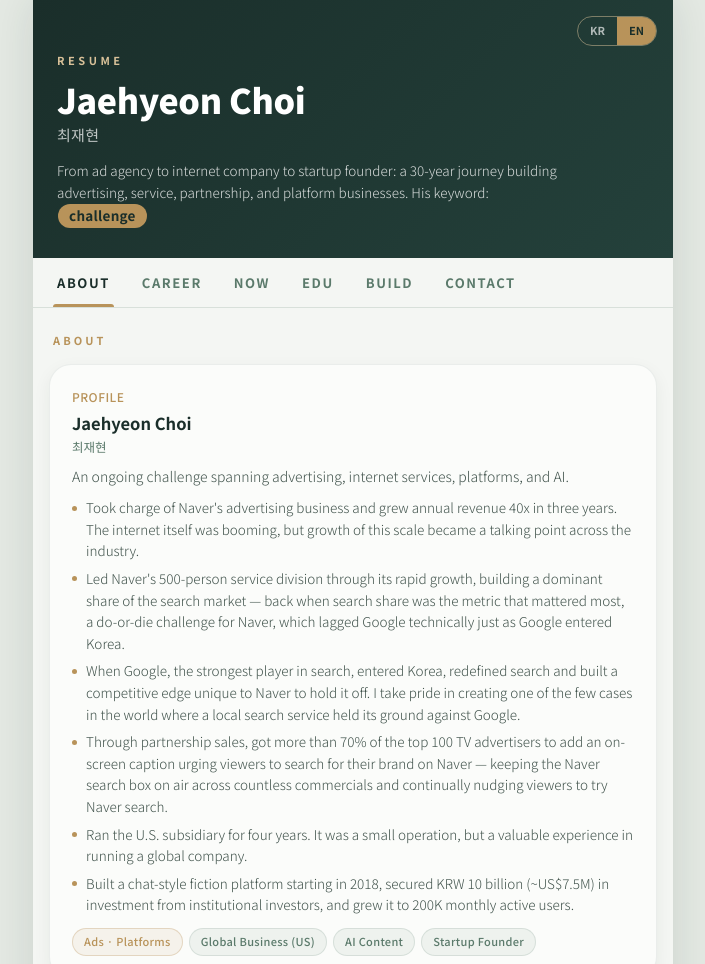
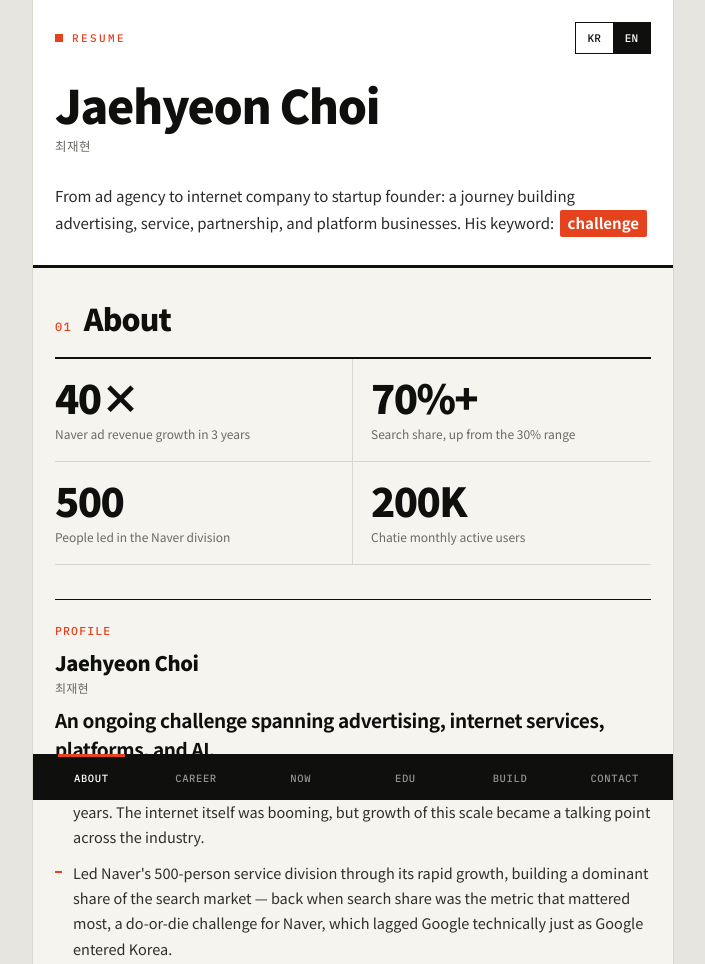
Before and after one commit to jaetheory/My-history, a plain HTML site: page index.html in a window 1280 px wide. Shown: the top 964 px of the page, without its empty margins (287-992 px from the left). Drawn offline with Linux system fonts and the light colour scheme.

Commit message:
Redesign: editorial paper/red style with bottom tabbar and timeline
Co-Authored-By: Devin AI <158243242+devin-ai-integration[bot]@users.noreply.github.com>

```diff
--- a/index.html
+++ b/index.html
@@ -2,252 +2,234 @@
 <html lang="en">
 <head>
 <meta charset="UTF-8">
-<meta name="viewport" content="width=device-width, initial-scale=1.0">
+<meta name="viewport" content="width=device-width, initial-scale=1.0, viewport-fit=cover">
+<meta name="theme-color" content="#0f0f0e">
 <title>Jaehyeon Choi | 최재현</title>
 <meta name="robots" content="noindex, nofollow, noarchive">
 <meta name="googlebot" content="noindex, nofollow, noarchive">
 <meta property="og:type" content="website">
 <meta property="og:url" content="https://jaetheory.github.io/My-history/">
 <meta property="og:title" content="최재현 — Jaehyeon Choi">
-<meta property="og:description" content="광고·인터넷 플랫폼·AI를 아우르는 30여 년 경력의 경영자">
+<meta property="og:description" content="광고·인터넷 플랫폼·AI를 아우르는 끊임없는 도전의 여정">
 <meta property="og:locale" content="ko_KR">
 <meta property="og:image" content="https://jaetheory.github.io/My-history/og-image.png">
 <meta name="twitter:card" content="summary_large_image">
 <meta name="twitter:title" content="최재현 — Jaehyeon Choi">
-<meta name="twitter:description" content="광고·인터넷 플랫폼·AI를 아우르는 30여 년 경력의 경영자">
+<meta name="twitter:description" content="광고·인터넷 플랫폼·AI를 아우르는 끊임없는 도전의 여정">
 <meta name="twitter:image" content="https://jaetheory.github.io/My-history/og-image.png">
 <link rel="preconnect" href="https://fonts.googleapis.com">
 <link rel="preconnect" href="https://fonts.gstatic.com" crossorigin>
-<link href="https://fonts.googleapis.com/css2?family=Noto+Sans+KR:wght@300;400;500;700;900&display=swap" rel="stylesheet">
+<link href="https://fonts.googleapis.com/css2?family=Noto+Sans+KR:wght@300;400;500;600;700;900&family=IBM+Plex+Mono:wght@400;500&display=swap" rel="stylesheet">
 <style>
   :root{
-    --forest:#1a2e2a;
-    --forest-2:#24413b;
-    --moss:#5b7a6b;
-    --bg:#f4f6f3;
-    --card:#fbfcfa;
-    --gold:#b8935a;
-    --gold-light:#d9c199;
-    --ink:#1f2c28;
+    --ink:#0f0f0e;
+    --paper:#f5f4ef;
+    --white:#ffffff;
+    --line:#d8d6cd;
+    --muted:#6a6963;
+    --accent:#e5421e;
+    --mono:'IBM Plex Mono',ui-monospace,SFMono-Regular,Menlo,Consolas,monospace;
   }
   *{margin:0;padding:0;box-sizing:border-box}
   button{font-family:inherit}
   html{-webkit-text-size-adjust:100%}
   body{
     font-family:'Noto Sans KR',-apple-system,BlinkMacSystemFont,'Segoe UI',Roboto,'Helvetica Neue',Arial,sans-serif;
-    background:var(--bg);
+    background:var(--paper);
     color:var(--ink);
-    line-height:1.6;
+    line-height:1.65;
+    -webkit-font-smoothing:antialiased;
   }
+  a:focus-visible,button:focus-visible{outline:2px solid var(--accent);outline-offset:2px}
   .app{
-    max-width:640px;
-    margin:0 auto;
-    min-height:100vh;
-    background:var(--bg);
-    display:flex;
-    flex-direction:column;
+    max-width:640px;margin:0 auto;min-height:100vh;
+    background:var(--paper);
+    display:flex;flex-direction:column;
   }
   @media (min-width:641px){
-    body{background:#e4e9e3}
-    .app{box-shadow:0 0 40px rgba(26,46,42,.12)}
+    body{background:#e6e5df}
+    .app{box-shadow:0 0 0 1px var(--line)}
   }
 
   /* ---------- Header ---------- */
   header{
-    background:linear-gradient(135deg,var(--forest) 0%,var(--forest-2) 100%);
-    color:#fff;
-    padding:52px 24px 30px;
     position:relative;
+    padding:max(22px,calc(env(safe-area-inset-top) + 12px)) 22px 28px;
+    border-bottom:3px solid var(--ink);
+    background:var(--white);
+  }
+  .topline{
+    display:flex;align-items:center;justify-content:space-between;
+    margin-bottom:26px;
   }
   .header-label{
-    font-size:11px;
-    font-weight:700;
-    letter-spacing:.32em;
-    color:var(--gold-light);
-    text-transform:uppercase;
-    margin-bottom:10px;
+    font-family:var(--mono);font-size:11px;font-weight:500;letter-spacing:.22em;
+    color:var(--accent);text-transform:uppercase;
   }
-  .header-name{
-    font-size:34px;
-    font-weight:800;
-    line-height:1.2;
-    letter-spacing:-.01em;
+  .header-label::before{content:"";display:inline-block;width:8px;height:8px;background:var(--accent);margin-right:9px}
+  .lang-switch{
+    display:flex;border:1.5px solid var(--ink);
+    font-family:var(--mono);font-size:11px;font-weight:500;letter-spacing:.08em;
   }
-  .header-name .en{display:block;font-size:15px;font-weight:400;color:rgba(255,255,255,.72);margin-top:6px;letter-spacing:.02em}
+  .lang-switch button{
+    appearance:none;border:0;background:transparent;color:var(--ink);
+    padding:6px 12px;cursor:pointer;font:inherit;
+  }
+  .lang-switch button.on{background:var(--ink);color:var(--white)}
+  .hero{display:flex;align-items:flex-end;gap:18px}
+  .avatar{
+    position:relative;flex:0 0 auto;
+    width:96px;height:120px;border-radius:2px;
+    background:var(--ink);overflow:hidden;
+    display:flex;align-items:center;justify-content:center;
+  }
+  .avatar::after{content:"";position:absolute;left:0;bottom:0;width:100%;height:5px;background:var(--accent)}
+  .avatar .ini{font-weight:900;font-size:30px;color:var(--white);letter-spacing:.02em}
+  .avatar img{position:absolute;inset:0;width:100%;height:100%;object-fit:cover;object-position:50% 20%}
+  .hero-text{min-width:0;padding-bottom:4px}
+  .header-name{font-weight:900;font-size:46px;line-height:1.08;letter-spacing:-.03em}
+  .header-name .en{
+    display:block;font-family:var(--mono);font-size:12.5px;font-weight:400;
+    color:var(--muted);margin-top:10px;letter-spacing:.04em;
+  }
   .header-tag{
-    margin-top:16px;
-    font-size:13.5px;
-    font-weight:300;
-    color:rgba(255,255,255,.82);
-    max-width:88%;
+    margin-top:26px;
+    font-size:15px;font-weight:400;line-height:1.75;
+    color:#2a2a28;word-break:keep-all;
   }
   .header-tag .kw{
-    display:inline-block;
-    background:var(--gold);
-    color:var(--forest);
-    font-weight:700;
-    padding:1px 11px 2px;
-    border-radius:999px;
-    margin:0 1px;
-    letter-spacing:.02em;
+    display:inline-block;background:var(--accent);color:var(--white);
+    font-weight:700;padding:0 8px 1px;margin:0 2px;border-radius:2px;
   }
-  .lang-switch{
-    position:absolute;
-    top:16px;
-    right:16px;
-    display:flex;
-    border:1px solid rgba(217,193,153,.5);
-    border-radius:999px;
-    overflow:hidden;
-    font-size:11px;
-    font-weight:700;
-    letter-spacing:.08em;
+
+  /* ---------- Bottom nav ---------- */
+  .tabbar{
+    position:fixed;left:50%;bottom:0;transform:translateX(-50%);
+    width:100%;max-width:640px;z-index:20;
+    display:flex;justify-content:space-between;
+    background:var(--ink);
+    padding:0 6px max(0px,env(safe-area-inset-bottom));
   }
-  .lang-switch button{
-    appearance:none;border:0;background:transparent;color:rgba(255,255,255,.65);
-    padding:5px 12px;cursor:pointer;font:inherit;
+  .tab{
+    flex:1 1 0;min-width:0;
+    appearance:none;border:0;background:transparent;cursor:pointer;
+    font-family:var(--mono);font-size:10.5px;font-weight:500;letter-spacing:.06em;
+    color:rgba(255,255,255,.55);
+    padding:17px 2px 15px;position:relative;white-space:nowrap;
+    transition:color .2s ease;
   }
-  .lang-switch button.on{background:var(--gold);color:var(--forest)}
-
-  /* ---------- Tabs ---------- */
-  .tabbar{
-    position:sticky;top:0;z-index:10;
-    background:var(--bg);
-    border-bottom:1px solid rgba(91,122,107,.18);
-    display:flex;
-    overflow-x:auto;
-    scrollbar-width:none;
-    -ms-overflow-style:none;
-    padding:0 8px;
+  .tab::before{
+    content:"";position:absolute;left:18%;right:18%;top:0;height:3px;
+    background:var(--accent);transform:scaleX(0);transition:transform .2s ease;
   }
-  .tabbar::-webkit-scrollbar{display:none}
-  .tab{
-    flex:0 0 auto;
-    appearance:none;border:0;background:transparent;cursor:pointer;
-    font:inherit;font-size:13px;font-weight:600;letter-spacing:.12em;
-    color:var(--moss);
-    padding:15px 16px 13px;
-    position:relative;
-    white-space:nowrap;
-  }
-  .tab::after{
-    content:"";position:absolute;left:12px;right:12px;bottom:0;
-    height:3px;border-radius:3px 3px 0 0;
-    background:transparent;
-  }
-  .tab.on{color:var(--forest)}
-  .tab.on::after{background:var(--gold)}
+  .tab.on{color:var(--white)}
+  .tab.on::before{transform:scaleX(1)}
 
   /* ---------- Content ---------- */
-  main{flex:1;padding:20px 16px 28px}
+  main{flex:1;padding:34px 22px 110px}
   .panel{display:none}
-  .panel.on{display:block;animation:fade .25s ease}
-  @keyframes fade{from{opacity:0;transform:translateY(6px)}to{opacity:1;transform:none}}
+  .panel.on{display:block;animation:rise .3s ease}
+  @keyframes rise{from{opacity:0;transform:translateY(10px)}to{opacity:1;transform:none}}
+  @media (prefers-reduced-motion:reduce){.panel.on{animation:none}.tab::before{transition:none}}
 
   .section-title{
-    font-size:11px;font-weight:700;letter-spacing:.28em;text-transform:uppercase;
-    color:var(--gold);margin:4px 4px 14px;
+    display:flex;align-items:baseline;gap:12px;
+    font-weight:900;font-size:30px;letter-spacing:-.03em;line-height:1.1;
+    margin-bottom:22px;
   }
+  .section-title .n{font-family:var(--mono);font-size:12px;font-weight:500;color:var(--accent);letter-spacing:.1em}
 
+  /* key numbers */
+  .stats{
+    display:grid;grid-template-columns:1fr 1fr;
+    border-top:2px solid var(--ink);margin-bottom:34px;
+  }
+  .stat{padding:18px 4px 18px 0;border-bottom:1px solid var(--line)}
+  .stat:nth-child(odd){border-right:1px solid var(--line)}
+  .stat:nth-child(even){padding-left:18px}
+  .stat .num{font-weight:900;font-size:40px;line-height:1;letter-spacing:-.04em}
+  .stat .lbl{margin-top:8px;font-size:12px;font-weight:400;line-height:1.5;color:var(--muted);word-break:keep-all}
+
+  /* entries (replace cards) */
   .card{
-    background:var(--card);
-    border:1px solid rgba(91,122,107,.11);
-    border-radius:22px;
-    padding:22px;
-    margin-bottom:14px;
-    box-shadow:0 6px 18px rgba(26,46,42,.06);
+    padding:22px 0 24px;
+    border-top:1px solid var(--ink);
   }
+  .card:first-child{border-top:0;padding-top:0}
   .card .period{
-    font-size:12px;font-weight:500;color:var(--gold);
-    letter-spacing:.04em;margin-bottom:6px;
+    font-family:var(--mono);font-size:11.5px;font-weight:500;color:var(--accent);
+    letter-spacing:.1em;margin-bottom:8px;text-transform:uppercase;
   }
-  .card h3{
-    font-size:16.5px;font-weight:700;color:var(--forest);
-    line-height:1.4;margin-bottom:2px;
+  .card h3{font-size:20px;font-weight:900;line-height:1.35;letter-spacing:-.02em;word-break:keep-all}
+  .card .subtitle{font-family:var(--mono);font-size:12px;font-weight:400;color:var(--muted);margin-top:3px;margin-bottom:6px;letter-spacing:.02em}
+  .card p{font-size:14.5px;color:#2e2e2b;font-weight:400;word-break:keep-all}
+  .bullets{list-style:none;margin:12px 0 0}
+  .bullets li{
+    position:relative;padding-left:18px;margin-top:10px;
+    font-size:14.5px;color:#2e2e2b;font-weight:400;line-height:1.75;word-break:keep-all;
   }
-  .card .subtitle{
-    font-size:12.5px;font-weight:500;color:var(--moss);
-    margin-bottom:8px;
+  .bullets li::before{content:"";position:absolute;left:0;top:.78em;width:7px;height:2px;background:var(--accent)}
+  .press-link{color:var(--ink);text-decoration:none;border-bottom:1.5px solid var(--accent);font-weight:500}
+  .press-link .arrow{color:var(--accent);font-size:12px;margin-left:3px}
+  .tags{display:flex;flex-wrap:wrap;gap:6px;margin-top:16px}
+  .tag{
+    font-family:var(--mono);font-size:10.5px;font-weight:500;letter-spacing:.04em;
+    color:var(--ink);border:1px solid var(--ink);padding:3px 9px;border-radius:2px;
   }
-  .card p{font-size:14px;color:#41534c;font-weight:300;word-break:keep-all}
-  .card p + .tags{margin-top:12px}
-  .bullets{list-style:none;margin:10px 0 0}
-  .bullets li{
-    position:relative;padding-left:14px;
-    font-size:13.5px;color:#41534c;font-weight:300;
-    margin-top:6px;word-break:keep-all;
-  }
-  .bullets li::before{
-    content:"";position:absolute;left:0;top:.62em;
-    width:5px;height:5px;border-radius:50%;
-    background:var(--gold);
-  }
-  .press-link{
-    color:var(--forest);text-decoration:none;
-    border-bottom:1px solid rgba(184,147,90,.45);
-  }
-  .press-link .arrow{color:var(--gold);font-size:11px;margin-left:2px}
-  .tags{display:flex;flex-wrap:wrap;gap:6px;margin-top:12px}
-  .tag{
-    font-size:11px;font-weight:500;letter-spacing:.03em;
-    color:var(--moss);
-    background:rgba(91,122,107,.08);
-    border:1px solid rgba(91,122,107,.16);
-    padding:4px 11px;border-radius:999px;
-  }
-  .tag.gold{color:var(--gold);background:rgba(184,147,90,.09);border-color:rgba(184,147,90,.3)}
+  .tag.gold{background:var(--ink);color:var(--white)}
 
-  .about-lead{
-    font-size:14.5px;font-weight:300;color:#41534c;
-    word-break:keep-all;
-  }
+  .about-lead{font-size:15px;color:#2e2e2b;word-break:keep-all}
+  .card .about-lead{font-size:19px;font-weight:700;line-height:1.55;letter-spacing:-.02em;color:var(--ink)}
+  .card .about-lead + .bullets{margin-top:10px}
+  .footnote{font-family:var(--mono);font-size:11px;color:var(--muted);margin-top:4px;line-height:1.6}
 
-  .footnote{
-    font-size:12px;color:var(--moss);font-weight:300;
-    padding:0 6px;margin-top:2px;
+  /* career: left rule with square markers */
+  .timeline{position:relative;padding-left:22px;border-left:2px solid var(--ink);margin-left:3px}
+  .timeline .card{position:relative;border-top:0;padding:0 0 30px}
+  .timeline .card:last-child{padding-bottom:6px}
+  .timeline .card::before{
+    content:"";position:absolute;left:-33px;top:2px;width:14px;height:14px;
+    background:var(--accent);border:3px solid var(--paper);
   }
 
   /* ---------- Contact ---------- */
-  .contact-mail{
-    font-size:17px;font-weight:700;color:var(--forest);
-    word-break:break-all;margin:2px 0 16px;
-  }
+  .contact-mail{font-weight:900;font-size:24px;letter-spacing:-.02em;word-break:break-all;margin:2px 0 20px}
   .btn-row{display:flex;gap:10px;flex-wrap:wrap}
   .btn{
-    flex:1;min-width:130px;
-    display:inline-flex;align-items:center;justify-content:center;gap:6px;
-    font-size:13.5px;font-weight:700;letter-spacing:.02em;
-    padding:13px 18px;border-radius:16px;cursor:pointer;
-    text-decoration:none;text-align:center;
-    border:1px solid transparent;
-    transition:opacity .15s ease;
+    flex:1;min-width:130px;display:inline-flex;align-items:center;justify-content:center;
+    font-size:14px;font-weight:700;letter-spacing:.01em;
+    padding:15px 18px;border-radius:2px;cursor:pointer;text-decoration:none;text-align:center;
+    border:1.5px solid var(--ink);transition:transform .1s ease;
   }
-  .btn:active{opacity:.85}
-  .btn-primary{background:var(--forest);color:#fff}
-  .btn-ghost{background:transparent;color:var(--forest);border-color:rgba(26,46,42,.3)}
-  .copied-msg{
-    margin-top:10px;font-size:12.5px;color:var(--gold);
-    min-height:19px;font-weight:500;
-  }
+  .btn:active{transform:translateY(1px)}
+  .btn-primary{background:var(--ink);color:var(--white)}
+  .btn-ghost{background:transparent;color:var(--ink)}
+  .copied-msg{margin-top:10px;font-size:12.5px;color:var(--accent);min-height:19px;font-weight:500}
 
   /* ---------- Footer ---------- */
   footer{
-    padding:18px 0 26px;text-align:center;
-    font-size:11px;letter-spacing:.12em;color:var(--moss);
+    padding:6px 22px 26px;
+    font-family:var(--mono);font-size:10.5px;letter-spacing:.08em;color:var(--muted);
   }
-  footer .gold{color:var(--gold);font-weight:700}
+  footer .gold{color:var(--ink);font-weight:500;border-bottom:1.5px solid var(--accent)}
 </style>
 </head>
 <body>
 <div class="app">
 
   <header>
-    <div class="lang-switch" role="group" aria-label="language">
-      <button id="btn-kr" type="button">KR</button>
-      <button id="btn-en" class="on" type="button">EN</button>
+    <div class="topline">
+      <div class="header-label" id="hdr-label"></div>
+      <div class="lang-switch" role="group" aria-label="language">
+        <button id="btn-kr" type="button">KR</button>
+        <button id="btn-en" class="on" type="button">EN</button>
+      </div>
     </div>
-    <div class="header-label" id="hdr-label"></div>
-    <h1 class="header-name"><span id="hdr-name"></span><span class="en" id="hdr-name-alt"></span></h1>
+    <div class="hero">
+      <div class="hero-text">
+        <h1 class="header-name"><span id="hdr-name"></span><span class="en" id="hdr-name-alt"></span></h1>
+      </div>
+    </div>
     <p class="header-tag" id="hdr-tag"></p>
   </header>
 
@@ -264,7 +246,7 @@ const T = {
     label: 'RESUME',
     name: 'Jaehyeon Choi',
     nameAlt: '최재현',
-    tagline: 'From ad agency to internet company to startup founder: a 30-year journey building advertising, service, partnership, and platform businesses. His keyword: <span class="kw">challenge</span>',
+    tagline: 'From ad agency to internet company to startup founder: a journey building advertising, service, partnership, and platform businesses. His keyword: <span class="kw">challenge</span>',
     tabs: ['ABOUT','CAREER','NOW','EDU','BUILD','CONTACT'],
     sections: {
       ABOUT: { title: 'About', html: `
@@ -396,6 +378,12 @@ const T = {
           <div class="copied-msg" id="copied"></div>
         </div>`},
     },
+    stats: [
+      ['40×','Naver ad revenue growth in 3 years'],
+      ['70%+','Search share, up from the 30% range'],
+      ['500','People led in the Naver division'],
+      ['200K','Chatie monthly active users'],
+    ],
     mail: 'Send email',
     copy: 'Copy address',
     copied: 'Email address copied.',
@@ -404,7 +392,7 @@ const T = {
     label: 'RESUME',
     name: '최재현',
     nameAlt: 'Jaehyeon Choi',
-    tagline: '광고대행사에서 IT기업, 그리고 스타트업 창업까지. 30년간 광고·서비스·제휴·플랫폼비즈니스를 만들어온 여정. 그의 키워드는 <span class="kw">도전</span>',
+    tagline: '광고대행사에서 IT기업, 그리고 스타트업 창업까지. 광고·서비스·제휴·플랫폼비즈니스를 만들어온 여정. 그의 키워드는 <span class="kw">도전</span>',
     tabs: ['ABOUT','CAREER','NOW','EDU','BUILD','CONTACT'],
     sections: {
       ABOUT: { title: '소개', html: `
@@ -536,6 +524,12 @@ const T = {
           <div class="copied-msg" id="copied"></div>
         </div>`},
     },
+    stats: [
+      ['40배','네이버 광고 매출, 3년 만에'],
+      ['70%+','검색 점유율 (30%대에서 상승)'],
+      ['500명','네이버부문 조직 규모'],
+      ['20만','채티 월 활성 사용자'],
+    ],
     mail: '이메일 보내기',
     copy: '주소 복사',
     copied: '이메일 주소가 복사되었습니다.',
@@ -581,8 +575,15 @@ function renderMain(){
       body = s.items.map(cardHtml).join('');
       if(s.footnote) body += `<div class="footnote">${s.footnote}</div>`;
     }
+    if(name==='ABOUT'){
+      body = `<div class="stats">${t.stats.map(x=>`<div class="stat"><div class="num">${x[0]}</div><div class="lbl">${x[1]}</div></div>`).join('')}</div>` + body;
+    }
+    if(name==='CAREER'){
+      body = body.replace(/<div class="footnote">[\s\S]*$/, '');
+      body = `<div class="timeline">${body}</div>` + (s.footnote ? `<div class="footnote">${s.footnote}</div>` : '');
+    }
     return `<section class="panel${name===active?' on':''}" id="panel-${name}">
-      <div class="section-title">${s.title}</div>${body}</section>`;
+      <div class="section-title"><span class="n">${String(ORDER.indexOf(name)+1).padStart(2,'0')}</span>${s.title}</div>${body}</section>`;
   }).join('');
 
   document.getElementById('btn-mail').textContent = t.mail;
@@ -623,10 +624,10 @@ function activate(name, push=true){
   document.querySelectorAll('.tab').forEach(b=>{
     const on = b.dataset.tab===name;
     b.classList.toggle('on', on);
-    if(on) b.scrollIntoView({behavior:'smooth', inline:'center', block:'nearest'});
   });
   document.querySelectorAll('.panel').forEach(p=>p.classList.toggle('on', p.id==='panel-'+name));
   if(push) history.replaceState(null,'','#'+name.toLowerCase());
+  window.scrollTo({top:0,behavior:'auto'});
 }
 
 tabbar.addEventListener('click', e=>{
```
Also changed, not shown: og-image.png.
